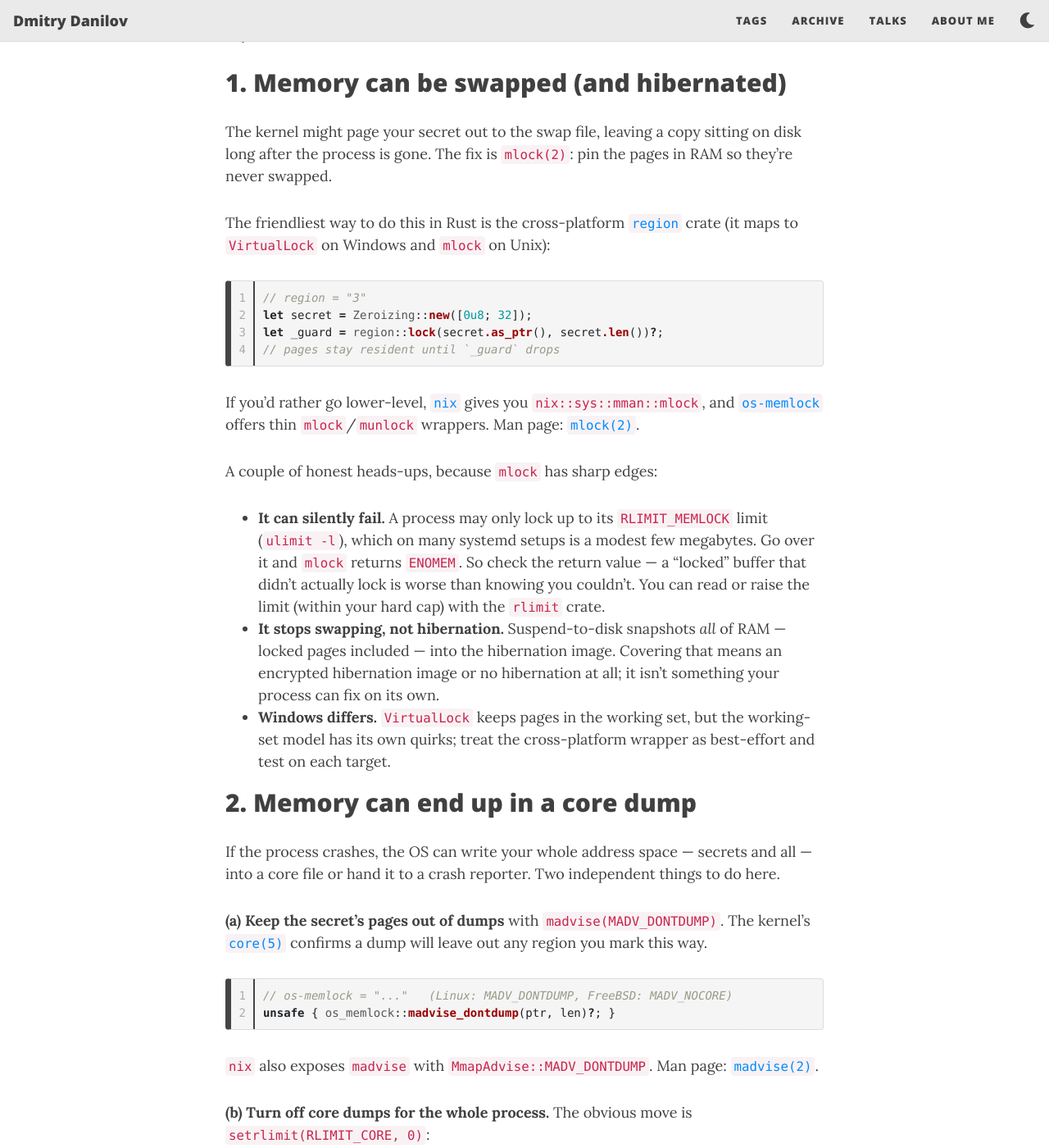
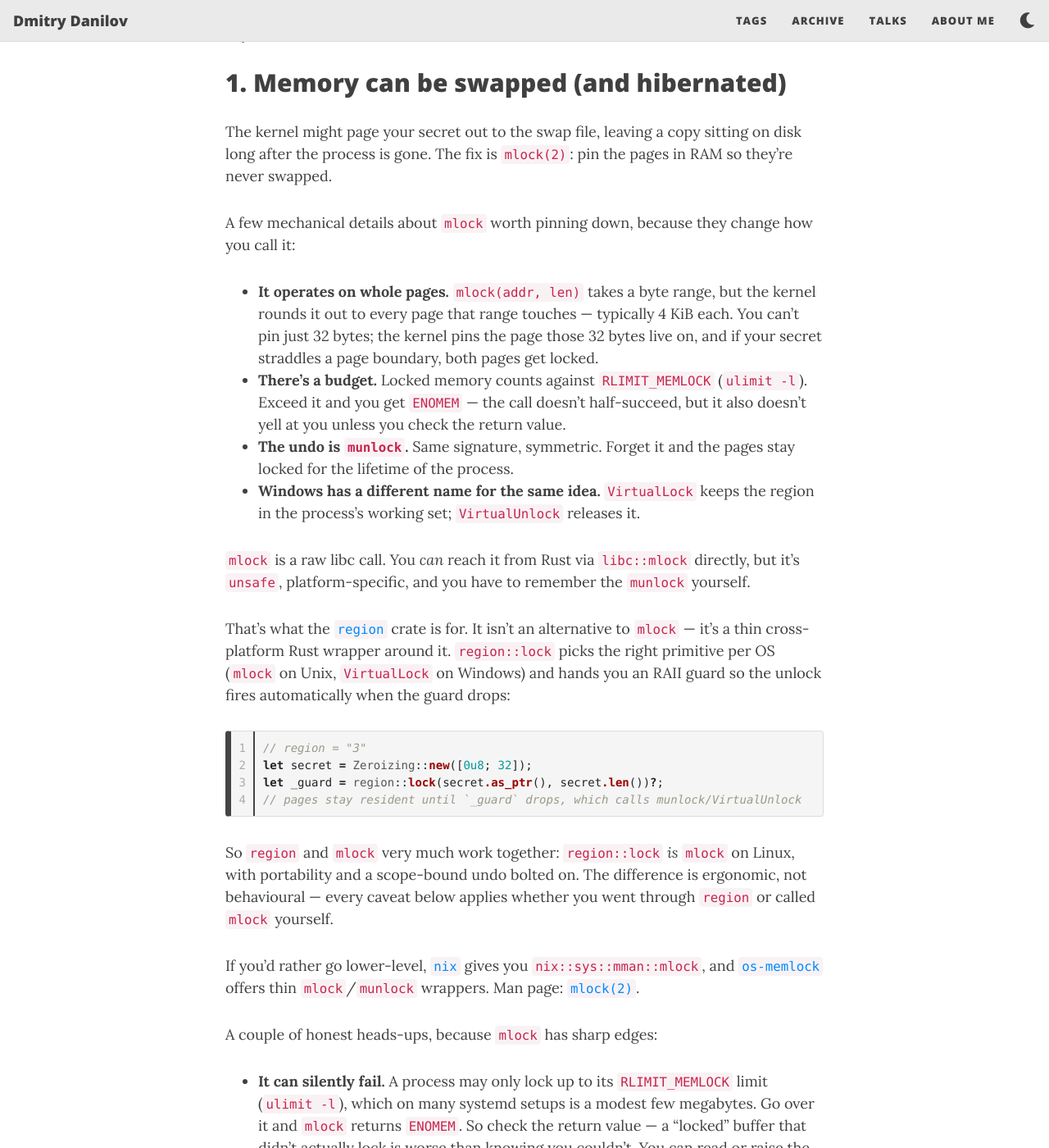
Before and after one commit to f-squirrel/f-squirrel.github.io, a Jekyll site: the page built from _posts/2026-06-25-zeroize-os-hardening.md, in a window 1280 px wide and 1400 px high, scrolled down 720 px. Shown: the whole window at 82% size. Built offline with Jekyll 4.4.1, drawn with Linux system fonts in a browser that asks for light colours; nearby versions of some CDN libraries.

Commit message:
post: elaborate on mlock vs region in part 2
Spell out mlock's mechanics (page rounding, RLIMIT_MEMLOCK budget,
symmetric munlock, Windows equivalent) and clarify that `region` is
not an alternative to mlock but a cross-platform RAII wrapper around
it, so the two work together rather than competing.

````diff
--- a/_posts/2026-06-25-zeroize-os-hardening.md
+++ b/_posts/2026-06-25-zeroize-os-hardening.md
@@ -21,14 +21,25 @@ Let's take them one at a time. All of these are cheap to add and worth it for hi
 
 The kernel might page your secret out to the swap file, leaving a copy sitting on disk long after the process is gone. The fix is `mlock(2)`: pin the pages in RAM so they're never swapped.
 
-The friendliest way to do this in Rust is the cross-platform [`region`](https://docs.rs/region) crate (it maps to `VirtualLock` on Windows and `mlock` on Unix):
+A few mechanical details about `mlock` worth pinning down, because they change how you call it:
+
+- **It operates on whole pages.** `mlock(addr, len)` takes a byte range, but the kernel rounds it out to every page that range touches — typically 4 KiB each. You can't pin just 32 bytes; the kernel pins the page those 32 bytes live on, and if your secret straddles a page boundary, both pages get locked.
+- **There's a budget.** Locked memory counts against `RLIMIT_MEMLOCK` (`ulimit -l`). Exceed it and you get `ENOMEM` — the call doesn't half-succeed, but it also doesn't yell at you unless you check the return value.
+- **The undo is `munlock`.** Same signature, symmetric. Forget it and the pages stay locked for the lifetime of the process.
+- **Windows has a different name for the same idea.** `VirtualLock` keeps the region in the process's working set; `VirtualUnlock` releases it.
+
+`mlock` is a raw libc call. You *can* reach it from Rust via `libc::mlock` directly, but it's `unsafe`, platform-specific, and you have to remember the `munlock` yourself.
+
+That's what the [`region`](https://docs.rs/region) crate is for. It isn't an alternative to `mlock` — it's a thin cross-platform Rust wrapper around it. `region::lock` picks the right primitive per OS (`mlock` on Unix, `VirtualLock` on Windows) and hands you an RAII guard so the unlock fires automatically when the guard drops:
 
 ```rust
 // region = "3"
 let secret = Zeroizing::new([0u8; 32]);
 let _guard = region::lock(secret.as_ptr(), secret.len())?;
-// pages stay resident until `_guard` drops
+// pages stay resident until `_guard` drops, which calls munlock/VirtualUnlock
 ```
+
+So `region` and `mlock` very much work together: `region::lock` *is* `mlock` on Linux, with portability and a scope-bound undo bolted on. The difference is ergonomic, not behavioural — every caveat below applies whether you went through `region` or called `mlock` yourself.
 
 If you'd rather go lower-level, [`nix`](https://docs.rs/nix) gives you `nix::sys::mman::mlock`, and [`os-memlock`](https://docs.rs/os-memlock) offers thin `mlock`/`munlock` wrappers. Man page: [`mlock(2)`](https://man7.org/linux/man-pages/man2/mlock.2.html).
 
````
